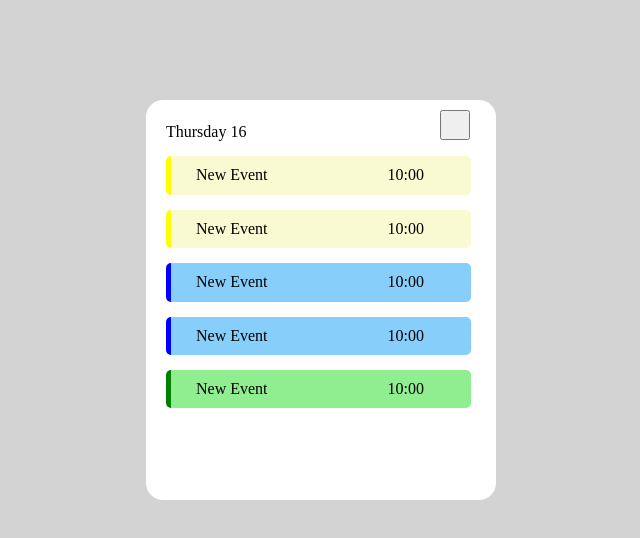
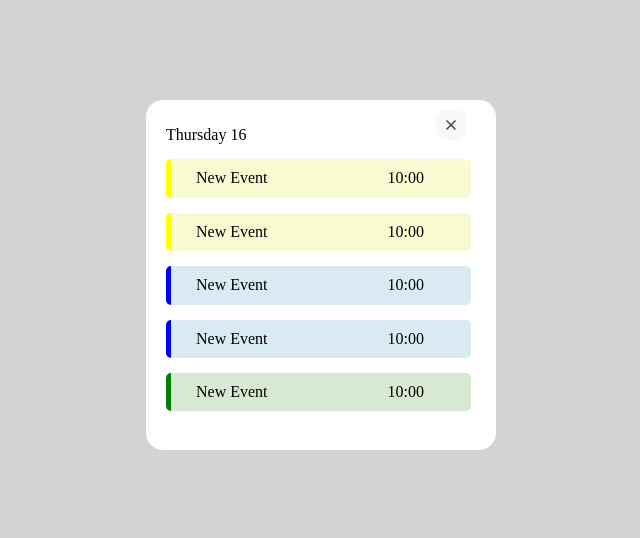
Before and after one commit to IrenAnna/hw5_r, a plain HTML site: page index.html in a window 1280 px wide. Shown: the whole page, without its empty margins (319-959 px from the left). Drawn offline with nearby package versions, Linux system fonts and the light colour scheme.

Commit message:
кнопка

```diff
--- a/css/style.css
+++ b/css/style.css
@@ -1,4 +1,5 @@
 body {
+
     margin-top: 100px;
     font-size: 16px;
     background-color: lightgray;
@@ -6,18 +7,14 @@ body {
 }
 
 .wrapper {
+
     width: 350px;
-    height: 400px;
+    height: 350px;
     margin: 0 auto;
     background-color: white;
     border-radius: 17px;
 }
 
-h2 {
-    color: black;
-    padding-left: 5px;
-    /*margin-bottom: 0px;*/
-}
 .but {
 
     margin-left: 190px;
@@ -26,12 +23,14 @@ h2 {
 }
 
 .but:active {
+    border: black solid 1px;
     background-color: black;
 
 }
+
 div.side {
     text-align: justify;
-   padding-top: 10px;
+    padding-top: 10px;
 
 }
 
@@ -52,7 +51,6 @@ p {
 }
 
 
-
 p:after {
     content: "10:00";
     padding-left: 120px;
@@ -70,16 +68,16 @@ p:after {
 }
 
 .e {
-    background-color: lightskyblue;
+    background-color: rgba(146, 194, 217, 0.34);
     border-left: blue solid 5px;
 }
 
 .q {
-    background-color: lightgreen;
+    background-color: #d7e8d3;
     border-left: green solid 5px;
 }
 
 .t:hover, .e:hover, .q:hover {
-    background-color: red;
+    background-color: rgba(236, 203, 234, 0.82);
     text-decoration: underline;
 }
--- a/index.html
+++ b/index.html
@@ -13,8 +13,9 @@
 <body>
 <div class="wrapper">
     <div class="side">
-       <span>Thursday 16</span>
-        <button class="but"></button>
+       <span>Thursday 16</span><img class="but" src="img/%231.jpg" alt="">
+<!--        <button class="but"></button>-->
+
     </div>
     <div class="t size"><p>New Event</p></div>
     <div class="t size"><p>New Event</p></div>
```
